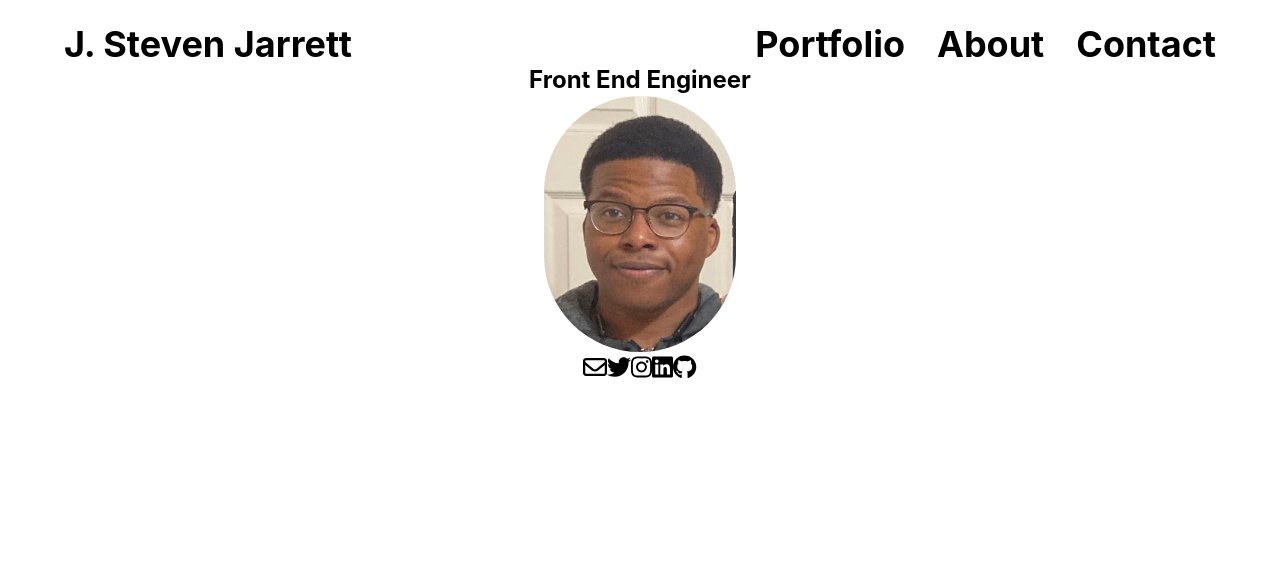
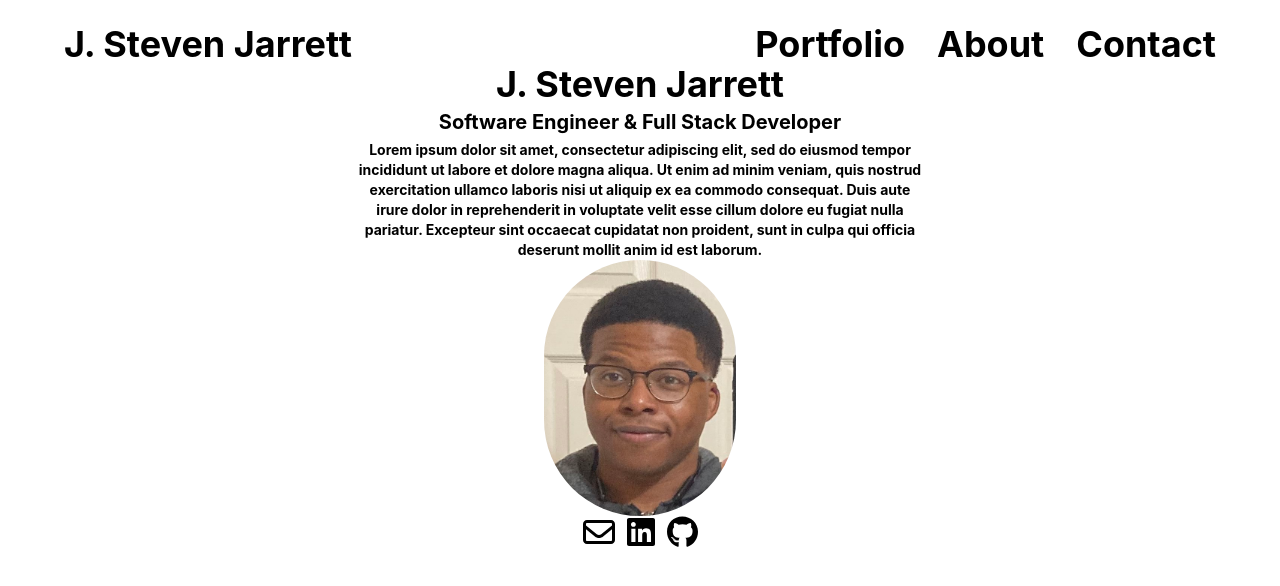
Before and after one commit to Bantchee/portfolio-site, a React (Create React App) app: page / in a window 1280 px wide. Shown: the top 586 px of the page. Built offline with nearby package versions, Linux system fonts and the light colour scheme.

Commit message:
Update Home component

```diff
--- a/src/components/Home.js
+++ b/src/components/Home.js
@@ -1,6 +1,6 @@
 import React from "react";
 import pic from "../img/my_pic.jpg";
-import { faTwitter, faInstagram, faLinkedin, faGithub } from "@fortawesome/free-brands-svg-icons";
+import { faLinkedin, faGithub } from "@fortawesome/free-brands-svg-icons";
 import { faEnvelope } from "@fortawesome/free-regular-svg-icons";
 import { FontAwesomeIcon } from "@fortawesome/react-fontawesome";
 
@@ -8,20 +8,60 @@ const Home = () => {
     return (
         <div
             id="Home"
-            className="flex flex-col items-center justify-center text-2xl font-bold"
+            className="flex flex-col items-center justify-center"
         >
-            <p>Front End Engineer</p>
+            <div
+                className="text-center max-w-xl font-bold"
+            >
+                <p
+                    className="text-4xl mb-1 hover:text-neutral-500"
+                >
+                    J. Steven Jarrett
+                </p>
+                <p
+                    className="text-xl mb-1"
+                >
+                    Software Engineer &amp; Full Stack Developer
+                </p>
+                <p
+                    className=" text-sm"
+                >
+                    Lorem ipsum dolor sit amet, consectetur adipiscing elit, sed do eiusmod tempor incididunt ut labore et dolore magna aliqua.
+                    Ut enim ad minim veniam, quis nostrud exercitation ullamco laboris nisi ut aliquip ex ea commodo consequat.
+                    Duis aute irure dolor in reprehenderit in voluptate velit esse cillum dolore eu fugiat nulla pariatur.
+                    Excepteur sint occaecat cupidatat non proident, sunt in culpa qui officia deserunt mollit anim id est laborum.
+                </p>
+            </div>
+
             <img
                 src={pic}
                 alt="J. Steven Jarrett"
                 className="w-48 rounded-full"
             />
-            <div>
-                <a href="#"><FontAwesomeIcon icon={faEnvelope} /></a>
-                <a href="#"><FontAwesomeIcon icon={faTwitter} /></a>
-                <a href="#"><FontAwesomeIcon icon={faInstagram} /></a>
-                <a href="#"><FontAwesomeIcon icon={faLinkedin} /></a>
-                <a href="#"><FontAwesomeIcon icon={faGithub} /></a>
+            <div
+                className="flex gap-3"
+            >
+                <a href="mailto:stevenjarrett26@gmail.com">
+                    <FontAwesomeIcon
+                        icon={faEnvelope}
+                        className="hover:text-neutral-500"
+                        size="2x"
+                    />
+                </a>
+                <a href="https://www.linkedin.com/in/steven-jarrett-b52296263/" target="_blank" rel="noreferrer">
+                    <FontAwesomeIcon
+                        icon={faLinkedin}
+                        className="hover:text-neutral-500"
+                        size="2x"
+                    />
+                </a>
+                <a href="https://github.com/Bantchee" target="_blank" rel="noreferrer">
+                    <FontAwesomeIcon
+                        icon={faGithub}
+                        className="hover:text-neutral-500"
+                        size="2x"
+                    />
+                </a>
             </div>
         </div>
     )
```
